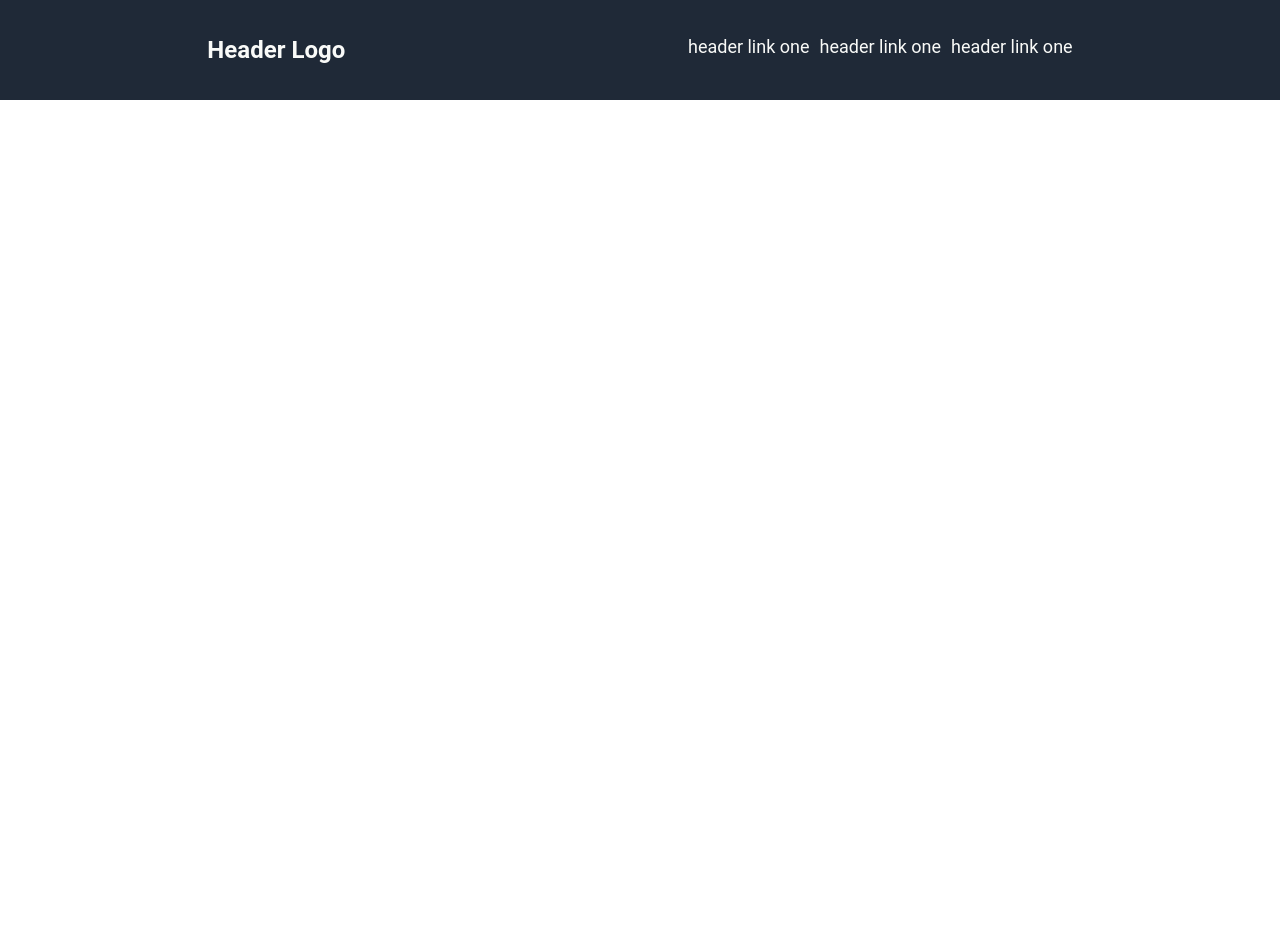
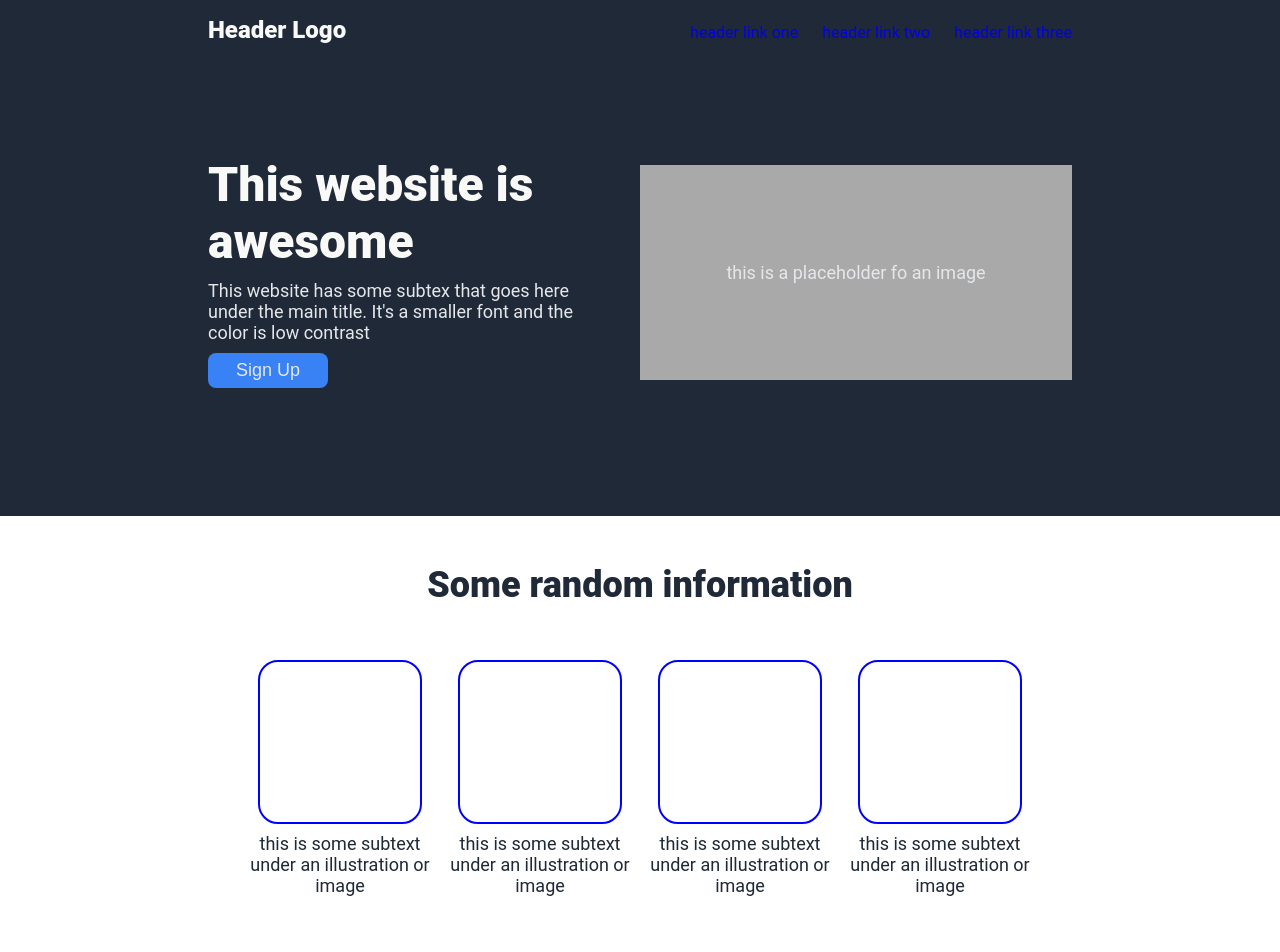
Before and after one commit to jcgasper/project-landing-page, a plain HTML site: page index.html in a window 1280 px wide. Shown: the top 952 px of the page. Before the commit the page ends 800 px from the top, so only its background shows below. Drawn offline with Linux system fonts and the light colour scheme.

Commit message:
copied mostly from other projects, try to recreate CSS using only HTML from scratch

```diff
--- a/index.html
+++ b/index.html
@@ -7,14 +7,76 @@
     <link rel="stylesheet" href="styles.css">
 </head>
 <body>
-    <div class="header">
-        <h1>Header Logo</h1>
-        <ul>
-            <li> <a href="a">header link one</a></li>
-            <li><a href="a">header link one</a></li>
-            <li><a href="a">header link one</a></li>
-        </ul>
+    <header>
+        <!--top nav bar-->
+        <div class="nav">
+            <div class="left">
+                <p class="logo">Header Logo</p>
+            </div>
+            <div class="right">
+                <ul>
+                    <li><a href="#">header link one</a></li>
+                    <li><a href="#">header link two</a></li>
+                    <li><a href="#">header link three</a></li>
+                </ul>
+            </div>
+        </div>
+
+
+    <div class="welcome">
+        <div class="left">
+            <h1 class="hero">This website is awesome</h1>
+            <p class="secondary">This website has some subtex that goes here under
+                the main title. It's a smaller font and the color is low contrast</p>
+            <button class="secondary">Sign Up</button>
+        </div>
+
+        <div class="right">
+            <div class="image">
+                <p class="secondary">this is a placeholder fo an image</p>
+            </div>
+        </div>
     </div>
+    </header>
 
+    <main>
+        <h2>Some random information</h2>
+        <div class="card-container secondary">
+            <div class="card">
+                <div class="square"></div>
+                <p>this is some subtext under an illustration or image</p>
+            </div>
+            <div class="card">
+                <div class="square"></div>
+                <p>this is some subtext under an illustration or image</p>
+            </div>
+            <div class="card">
+                <div class="square"></div>
+                <p>this is some subtext under an illustration or image</p>
+            </div>
+            <div class="card">
+                <div class="square"></div>
+                <p>this is some subtext under an illustration or image</p>
+            </div>
+        </div>
+    </main>
+    <div class="quote">
+        <em>This is an inspiring quote, or a testimonial from a customer. Maybe it's just filling up space,
+            or maybeb people will actually read it. Who knows? All i know is that it looks nice.
+        </em>
+        <p>-Thor, God of Thunder</p>
+    </div>
+    <div class="signup">
+        <div class="container">
+            <div class="left">
+                <strong>Call to action, It's time!</strong>
+                <p>Sign up for our product by clicking that button right over there</p>
+            </div>
+            <div class="right">
+                <button>Sign Up</button>
+            </div>
+        </div>
+    </div>
+    <footer>Copyright &copy; The Odin Project 2021</footer>
 </body>
 </html>
--- a/styles.css
+++ b/styles.css
@@ -1,29 +1,166 @@
-*{
+* {
     padding: 0;
     margin: 0;
-    font-family: "Roboto";
 }
-.header {
-    display: flex;
-    justify-content: space-around;
+body {
+    font-family: "roboto",sans-serif;
+}
+
+header {
     background-color: #1f2937;
-    color: #f9faf8;
-    padding: 36px;
-
+    padding: 1em 13em;
 
 }
-ul {
-    list-style: none;
-    display: flex;
-    gap: 10px;
-    font-size: 18px;
-    text-decoration: none;
-
+a:visited {
+    color: #f9faf8;
 }
 a {
     text-decoration: none;
+}
+button {
+    background-color: #3882f6;
+    border-radius: 8px;
+    padding: 7px 1em;
+    width: 120px;
+}
+.logo {
+    font-size: 24px;
+    font-weight: 900;
     color: #f9faf8;
 }
-h1 {
+.nav {
+    display: flex;
+    justify-content: space-between;
+    align-items: baseline;
+}
+.nav ul {
+    list-style-type: none;
+    display: flex;
+    gap: 1.5em;
+}
+
+.hero {
+    font-size: 48px;
+    font-weight: 900;
+    color: #f9faf8;
+}
+.secondary {
+    color: #e5e7eb;
+    font-size: 18px;
+}
+.welcome {
+    padding: 7em 0;
+    display: flex;
+    justify-content: center;
+    align-items: center;
+    gap: 2em;
+    }
+
+    .image {
+        background-color:darkgrey;
+        display: flex;
+        align-items: center;
+        justify-content: center;
+        height: 215px;
+    }
+.welcome .left {
+    display: flex;
+    flex-direction: column;
+    gap: 10px;
+}
+.welcome .right {
+    flex-shrink: 0;
+    width: 50%;
+}
+.welcome button {
+    border:none;
+}
+main {
+    display: flex;
+    flex-direction: column;
+    align-items: center;
+    padding: 0 13em;
+    margin-top: 3em;
+}
+main h2 {
+    font-size: 36px;
+    font-weight: 900;
+    color: #1f2937;
+}
+.card-container {
+    display: flex;
+    justify-content: center;
+    align-items: center;
+    flex-wrap: wrap;
+    margin: 3em 0 6em 0;
+
+}
+main p {
+    color: #1f2937;
+}
+.square {
+  border: 2px solid blue;
+  border-radius: 20px;
+    height:160px;
+    width: 160px;
+}
+
+.card {
+    text-align: center;
+    max-width: 200px;
+
+    display: flex;
+    flex-direction: column;
+    align-items: center;
+    gap: 0.5em;
+
+}
+.quote {
+    display: flex;
+    flex-direction: column;
+    justify-content: center;
+    background-color: #e5e7eb;
+    padding: 7em 13em;
+}
+.quote p {
+    align-self: flex-end;
+    font-weight: 900;
     font-size: 24px;
+    color: #1f2937;
 }
+.quote em {
+    font-size: 36px;
+    font-weight: 100;
+    color: #1f2937;
+}
+
+.signup {
+    display: flex;
+    justify-content: center;
+    align-items: center;
+    padding: 5em 13em;
+}
+.container {
+    background-color: #3882f6;
+    color: white;
+    padding: 3em;
+    display: flex;
+    justify-content: space-around;
+    align-items: center;
+    gap: 50px;
+    width: 100%;
+    border-radius: 10px;
+}
+.container button {
+    color: white;
+    border-color: white;
+}
+
+footer {
+    background-color: #1f2937;
+    color: #fff;
+    justify-content: center;
+    align-items: center;
+    display: flex;
+    padding: 2em 0;
+}
```
